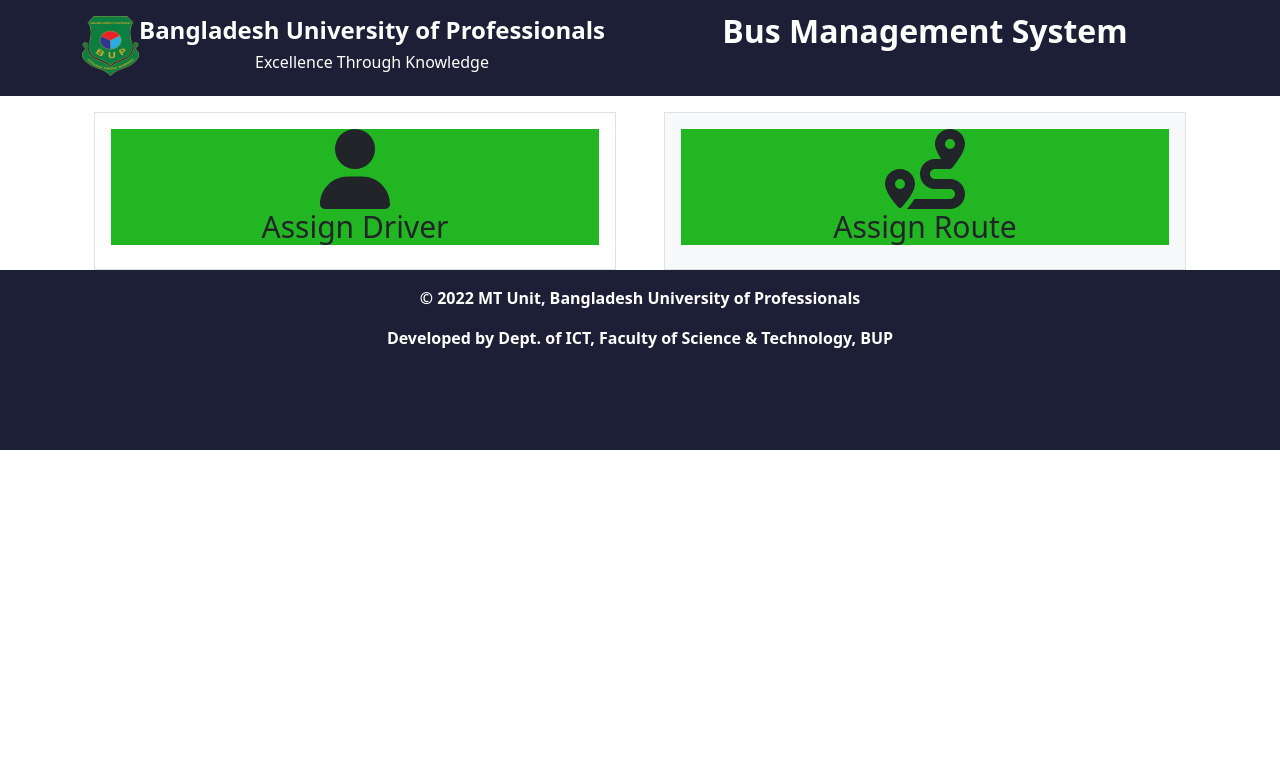
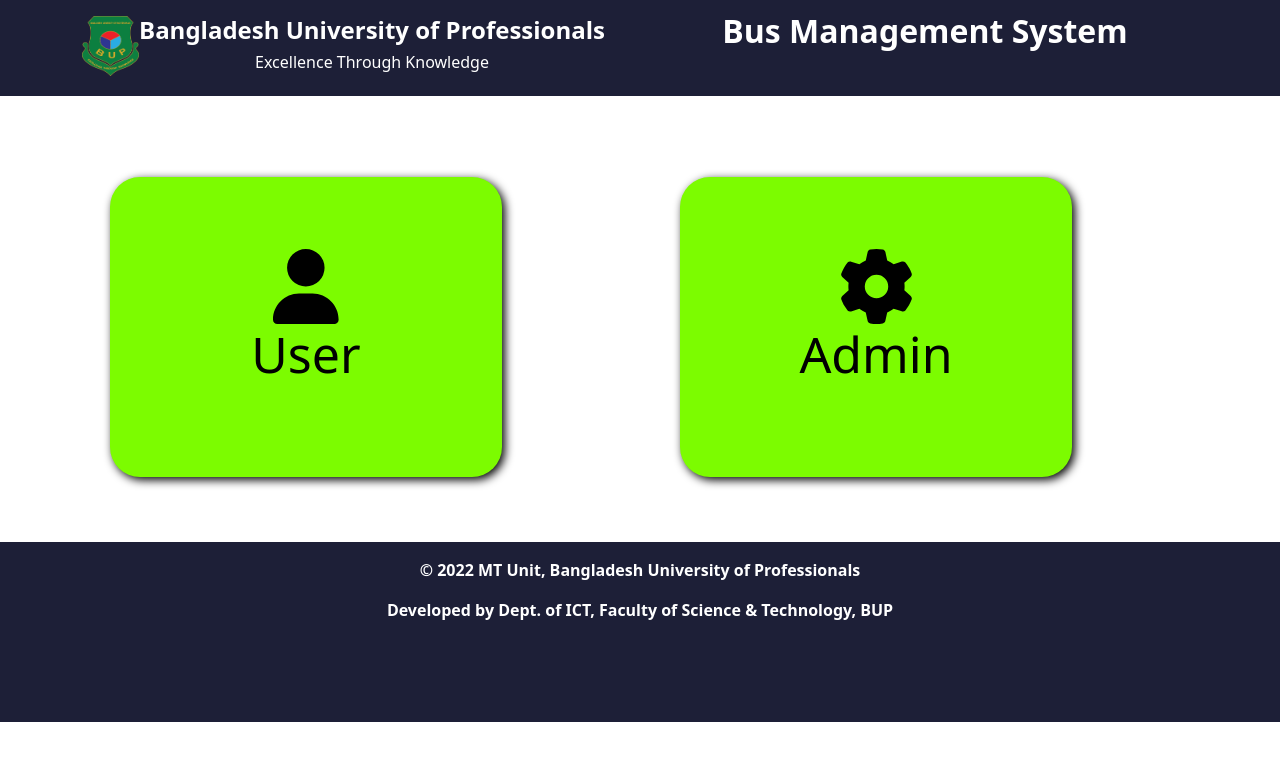
Before and after one commit to Tanvir-Taushif/Bus-Management, a React (Create React App) app: page / in a window 1280 px wide. Shown: the top 760 px of the page. Built offline with nearby package versions, Linux system fonts and the light colour scheme.

Commit message:
Select Route Update

```diff
--- a/src/App.js
+++ b/src/App.js
@@ -13,12 +13,11 @@ function App() {
   return (
     <div className="App app-screen">
       <Header></Header>
-      {/*<Routes>
-        <Route path="/" element={<Homepage></Homepage>}/>
-        <Route path="/userLogin" element={<UserLogin></UserLogin>}/>
-        <Route path="/adminLogin" element={<AdminLogin></AdminLogin>}/>
-  </Routes>*/}
-      <SelectRoute></SelectRoute>
+        <Routes>
+          <Route path="/" element={<Homepage></Homepage>}/>
+          <Route path="/userLogin" element={<UserLogin></UserLogin>}/>
+          <Route path="/adminLogin" element={<AdminLogin></AdminLogin>}/>
+        </Routes>
       <Footer></Footer>
     </div>
   );
```
